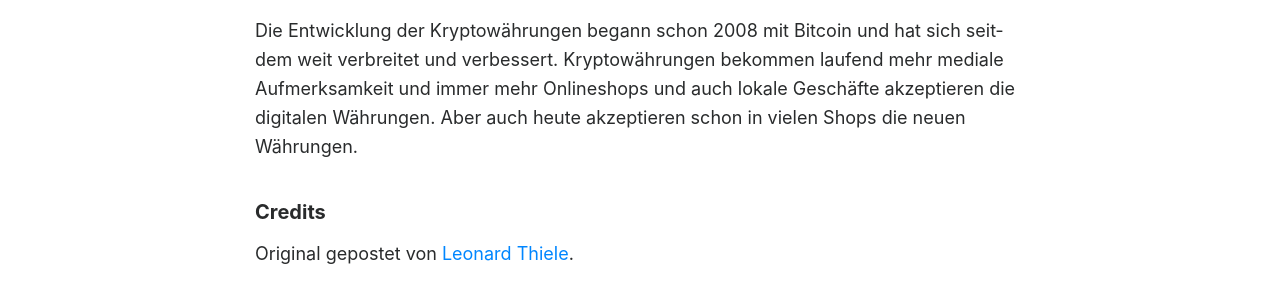
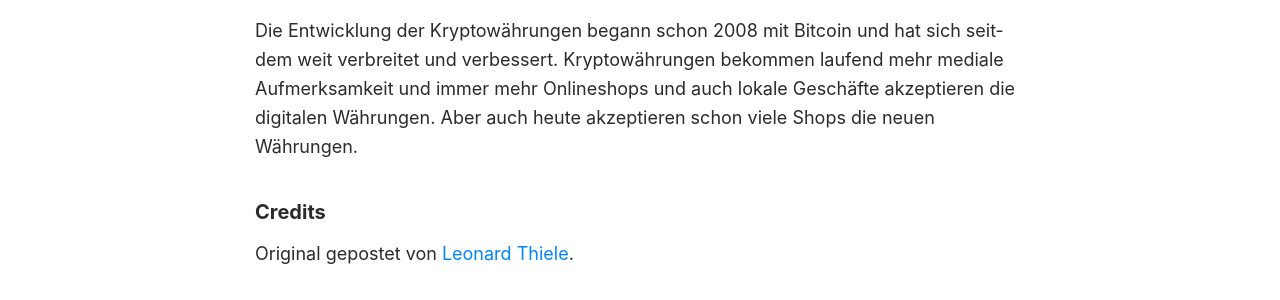
Before and after one commit to jossamarm/blockinfo.de, a Jekyll site: the page built from _posts/2017-07-20-crytocurrencies.md, in a window 1280 px wide and 900 px high, scrolled down 2661 px. Shown: the part 240-540 px from the top of the window. Built offline with Jekyll 4.4.1, drawn with Linux system fonts in a browser that asks for light colours; nearby versions of some CDN libraries; comment, search, counter and statistics services are not loaded.

Commit message:
text change

```diff
--- a/_posts/2017-07-20-crytocurrencies.md
+++ b/_posts/2017-07-20-crytocurrencies.md
@@ -49,7 +49,7 @@ Damit ist eine schnelle Entwertung des Geldes innerhalb einer Kryptowährung seh
 
 #### Und wann kann man damit auch bezahlen?
 
-Die Entwicklung der Kryptowährungen begann schon 2008 mit Bitcoin und hat sich seitdem weit verbreitet und verbessert. Kryptowährungen bekommen laufend mehr mediale Aufmerksamkeit und immer mehr Onlineshops und auch lokale Geschäfte akzeptieren die digitalen Währungen. Aber auch heute akzeptieren schon in vielen Shops die neuen Währungen.
+Die Entwicklung der Kryptowährungen begann schon 2008 mit Bitcoin und hat sich seitdem weit verbreitet und verbessert. Kryptowährungen bekommen laufend mehr mediale Aufmerksamkeit und immer mehr Onlineshops und auch lokale Geschäfte akzeptieren die digitalen Währungen. Aber auch heute akzeptieren schon viele Shops die neuen Währungen.
 
 ##### Credits
 
```
